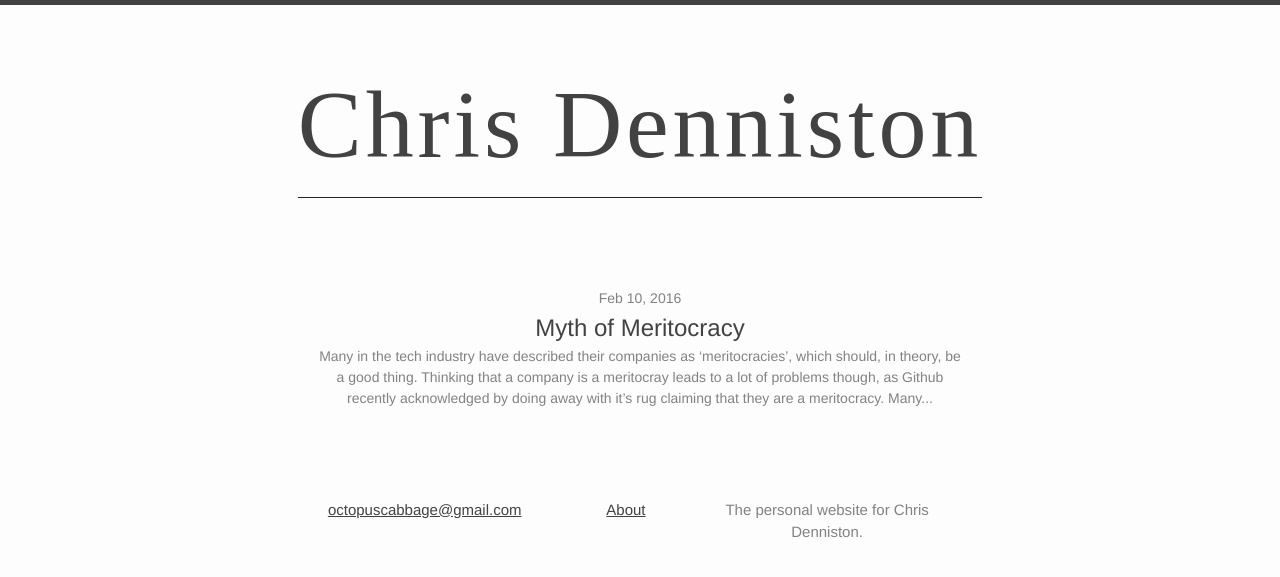
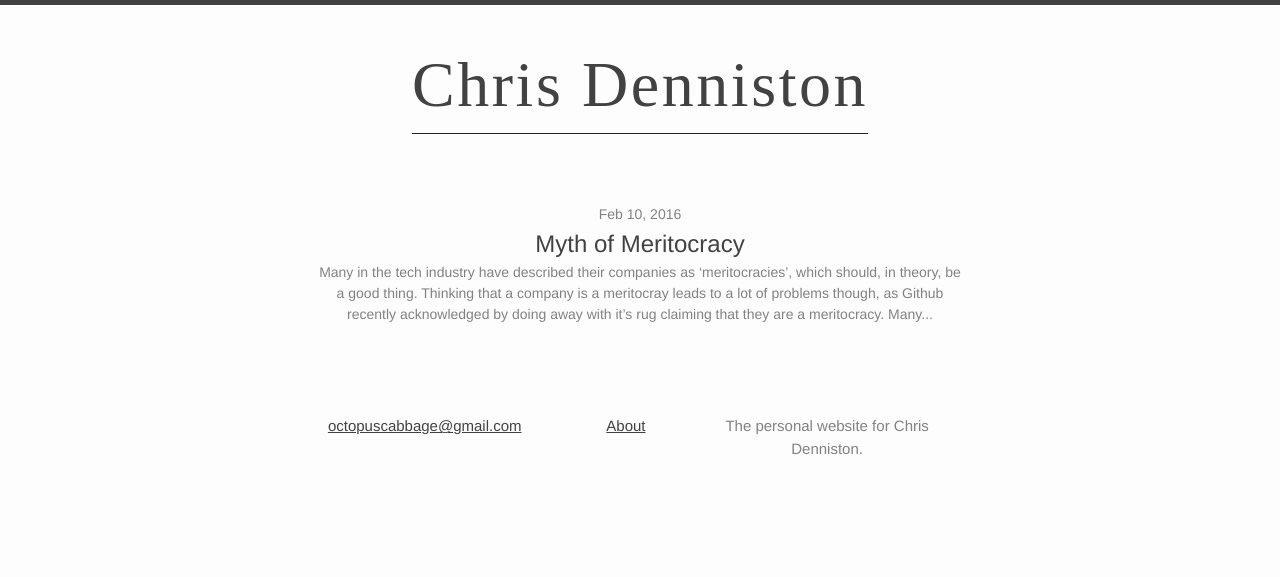
Before and after one commit to octopuscabbage/octopuscabbage.github.io, a Jekyll site: the page built from index.html, in a window 1280 px wide. Shown: the top 577 px of the page. Built offline with Jekyll 4.4.1, drawn with Linux system fonts in a browser that asks for light colours; some web fonts are replaced.

Commit message:
fixed some layout stuff

```diff
--- a/_includes/header.html
+++ b/_includes/header.html
@@ -1,6 +1,6 @@
 <header class="site-header">
     <div class="title-container">
-        <a class="site-title" href="{{ site.baseurl }}/">{{ site.title }}</a>
+	    <a class="site-title" href="{{ site.baseurl }}/">{{site.title}}</a>
     </div>
 
 </header>
--- a/_sass/_layout.scss
+++ b/_sass/_layout.scss
@@ -3,7 +3,7 @@
  */
 .site-header {
     border-top: 5px solid $grey-color-dark;
-    min-height: 56px;
+    min-height: 40px;
 
     // Positioning context for the mobile navigation icon
     position: relative;
@@ -14,7 +14,7 @@
     display:block;
 }
 .site-title {
-    font-size: 6em;
+    font-size: 4em;
     letter-spacing: .04em;
     margin-top: .5em;
     margin-bottom: .6em;
```
